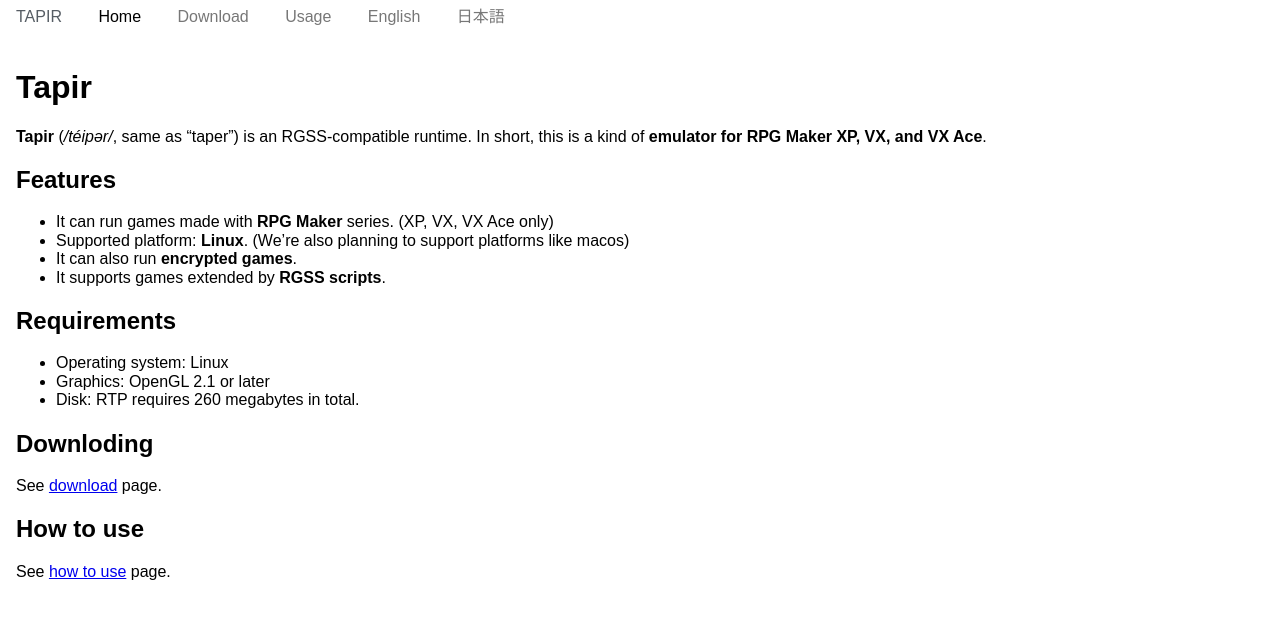
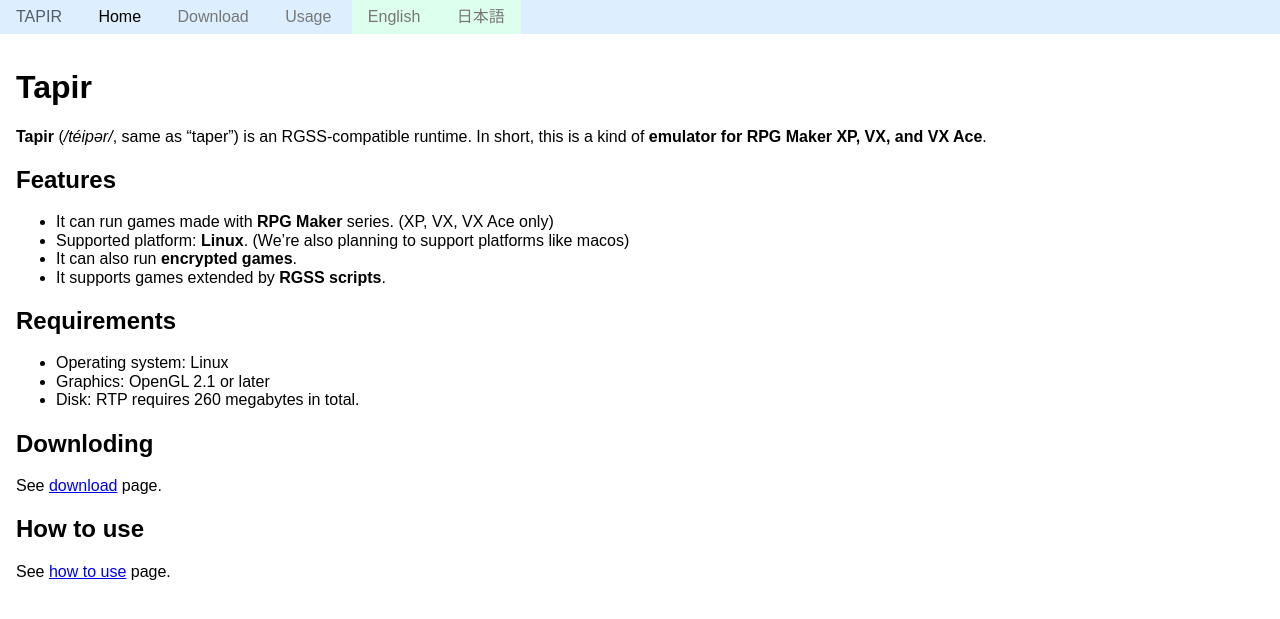
Before and after one commit to qnighy/tapir, a Jekyll site: the page built from index.md, in a window 1280 px wide. Shown: the top 619 px of the page. Built offline with Jekyll 4.4.1, drawn with Linux system fonts in a browser that asks for light colours; nearby versions of some CDN libraries.

Commit message:
Add bgcolor to the menu bar.

```diff
--- a/_layouts/default.html
+++ b/_layouts/default.html
@@ -34,6 +34,8 @@
       <li class="pure-menu-item {{ download_menu_class }}"><a href="download.html" class="pure-menu-link">Download</a></li>
       <li class="pure-menu-item {{ usage_menu_class }}"><a href="usage.html" class="pure-menu-link">Usage</a></li>
 {% endif %}
+    </ul>
+    <ul class="pure-menu-list lang-menu">
       <li class="pure-menu-item"><a href="{{ page.basename }}.html" class="pure-menu-link">English</a></li>
       <li class="pure-menu-item"><a href="{{ page.basename }}.ja.html" class="pure-menu-link">日本語</a></li>
     </ul>
--- a/css/tapir-www.css
+++ b/css/tapir-www.css
@@ -3,3 +3,15 @@
   padding-left: 1em;
   padding-right: 1em;
 }
+
+.home-menu {
+  background-color: #DDEEFF;
+}
+
+.home-menu *.pure-menu-item :hover {
+  background-color: #EEFFFF;
+}
+
+.lang-menu {
+  background-color: #DDFFEE;
+}
```
